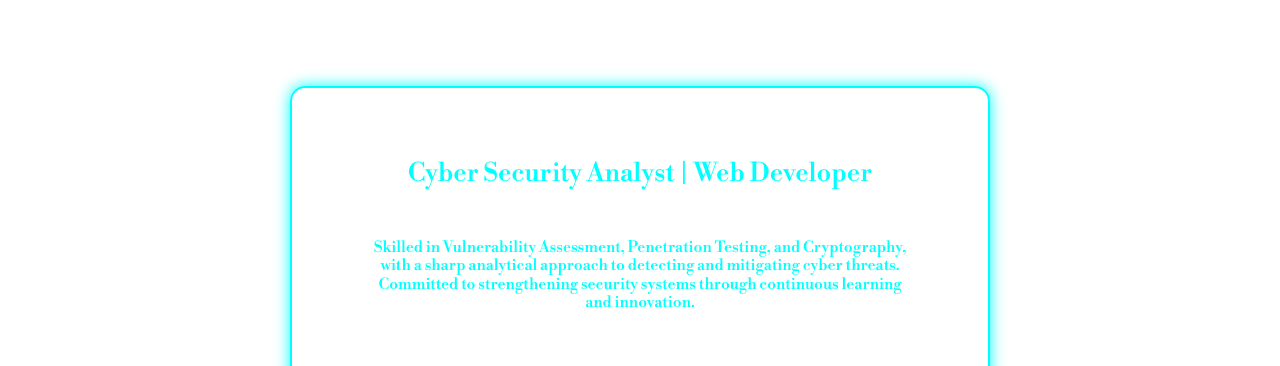
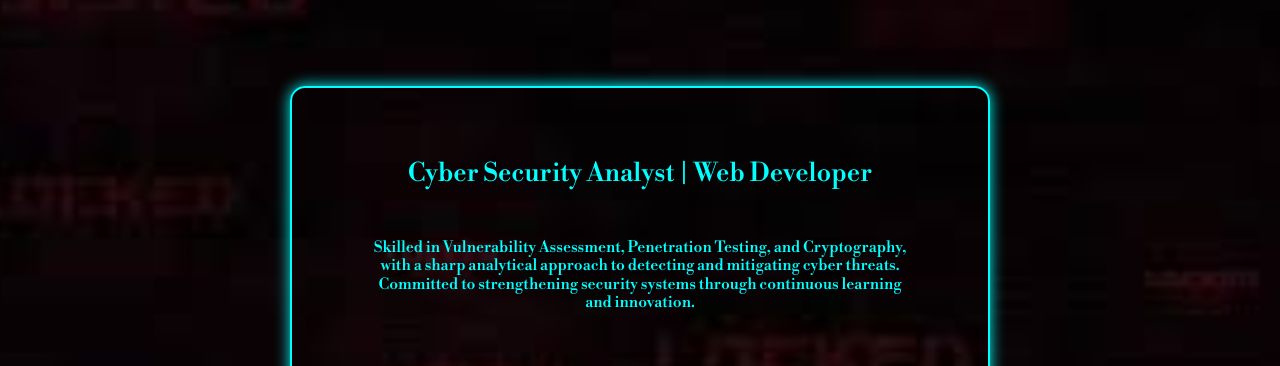
Before and after one commit to scriPT-creatER/my-resume, a plain HTML site: page index.html in a window 1280 px wide. Shown: the part 333-699 px from the top of the page. Drawn offline with nearby package versions, Linux system fonts and the light colour scheme; a web font is replaced by a local one.

Commit message:
Update style.css
Fix background image path

```diff
--- a/style.css
+++ b/style.css
@@ -19,7 +19,7 @@
 
 
 body {
-    background-image: url("./image20.jpeg");
+    background-image: url("./image10.jpeg");
     background-size: cover;
     background-position: center;
     background-repeat: no-repeat;
```
